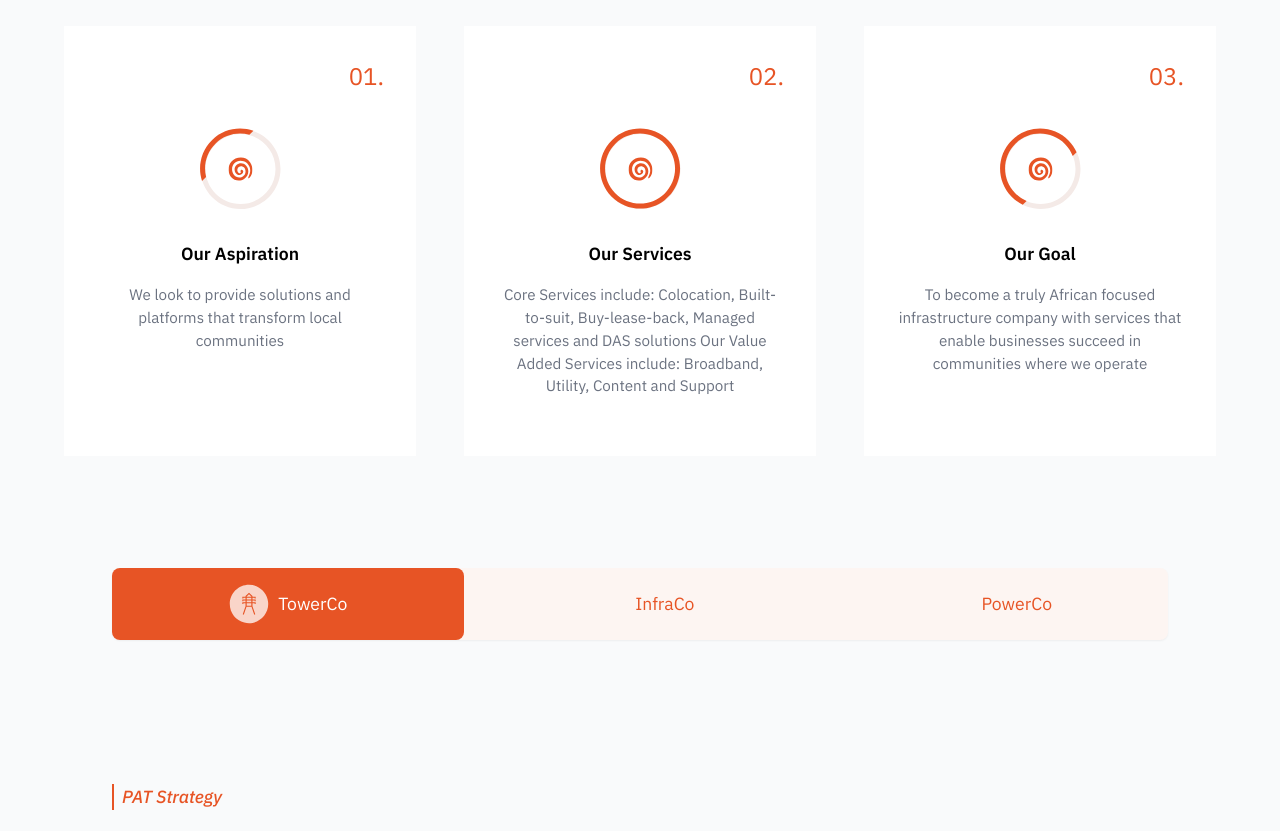
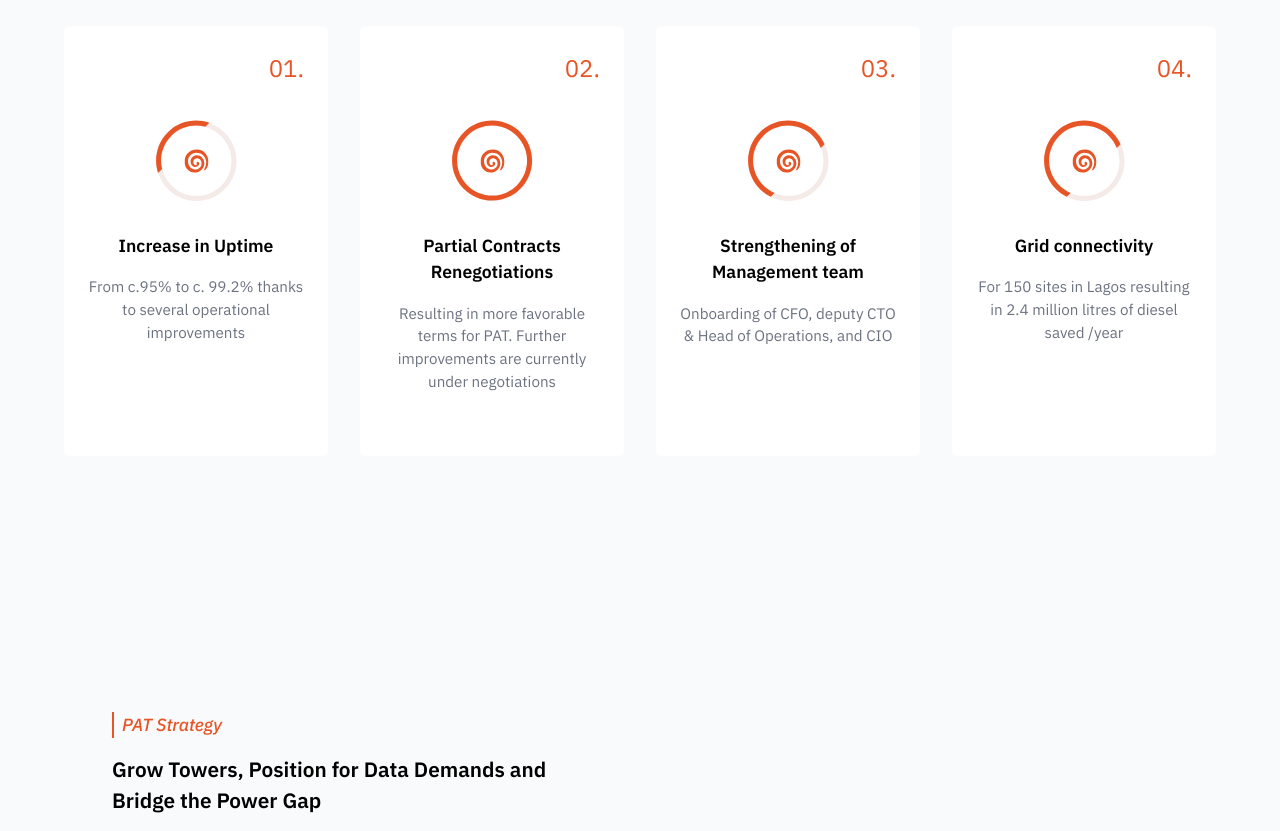
Before and after one commit to emmanuelokorie1/pan-africa, a React (Vite) app: page /our-focus in a window 1280 px wide. Shown: the part 602-1433 px from the top of the page. Built offline with nearby package versions, Linux system fonts and the light colour scheme.

Commit message:
update: october feedback done

```diff
--- a/src/Pages/About/matrix/OurFocus.tsx
+++ b/src/Pages/About/matrix/OurFocus.tsx
@@ -27,20 +27,26 @@ function OurFocus() {
     {
       img: focus1,
       num: "01.",
-      name: "Our Aspiration",
-      text: "We look to provide solutions and platforms that transform local communities",
+      name: "Increase in Uptime",
+      text: "From c.95% to c. 99.2% thanks to several operational improvements",
     },
     {
       img: focus2,
       num: "02.",
-      name: "Our Services",
-      text: "Core Services include: Colocation, Built-to-suit, Buy-lease-back, Managed services and DAS solutions Our Value Added Services include: Broadband, Utility, Content and Support",
+      name: "Partial Contracts Renegotiations",
+      text: "Resulting in more favorable terms for PAT. Further improvements are currently under negotiations",
     },
     {
       img: focus3,
       num: "03.",
-      name: "Our Goal",
-      text: "To become a truly African focused infrastructure company with services that enable businesses succeed in communities where we operate",
+      name: "Strengthening of Management team",
+      text: "Onboarding of CFO, deputy CTO & Head of Operations, and CIO",
+    },
+    {
+      img: focus3,
+      num: "04.",
+      name: "Grid connectivity",
+      text: "For 150 sites in Lagos resulting in 2.4 million litres of diesel saved /year",
     },
   ];
 
@@ -54,7 +60,8 @@ function OurFocus() {
     {
       name: "TowerCo",
       icon: towericon,
-      img: tower,
+      img: power,
+      // img: tower,
     },
     {
       name: "InfraCo",
@@ -87,10 +94,10 @@ function OurFocus() {
       </div>
 
       <div className=" s1100:px-[2rem] xl:px-[4rem] py-[2rem] md:py-[3rem]">
-        <div className="grid grid-cols-1 px-[2rem] sm:px-0 sm:grid-cols-2 s1100:grid-cols-3 containers gap-[1.5rem] md:gap-[3rem] rounded-sm h-auto s1100:h-[430px]">
+        <div className="grid grid-cols-1 px-[1rem] sm:px-0 sm:grid-cols-2 s1100:grid-cols-4 containers gap-[1rem] md:gap-[2rem] h-auto s1100:h-[430px]">
           {focus?.map((e, i) => {
             return (
-              <div key={i} className="bg-white p-[1rem] md:p-[2rem]">
+              <div key={i} className="bg-white rounded-md p-[1rem] md:p-[1.5rem]">
                 <div className="text-end text-textColor text-[1.5rem]">
                   {e?.num}
                 </div>
@@ -115,7 +122,7 @@ function OurFocus() {
       </div>
 
       <div className="my-[4rem] containers">
-        <div className="grid grid-cols-1 sm:grid-cols-3 bg-[#FDF5F2] shadow-sm rounded-lg">
+        {/* <div className="grid grid-cols-1 sm:grid-cols-3 bg-[#FDF5F2] shadow-sm rounded-lg">
           {tabs?.map((e, i) => {
             return (
               <div key={i}>
@@ -137,7 +144,7 @@ function OurFocus() {
               </div>
             );
           })}
-        </div>
+        </div> */}
 
         <div>
           {tabs?.map((e, i) => {
--- a/src/Pages/Home/Home.tsx
+++ b/src/Pages/Home/Home.tsx
@@ -81,8 +81,8 @@ function Home() {
         </div>
       </div>
 
-      <div className="grid s1000:grid-cols-4 sm:grid-cols-2 grid-cols-1 px-[1rem] s1000:px-0">
-        <div>
+      <div className="grid s1000:grid-cols-3 sm:grid-cols-2 grid-cols-1 px-[1rem] s1000:px-0">
+        {/* <div>
           <ZoomImage
             images={[{ url: zoom1 }, { url: zoom2 }]}
             text="Our extensive tower network ensures that our customers stay connected, no matter where they are. Trust Pan African Towers to provide reliable and consistent service, powered by one of the largest tower infrastructures in the industry."
@@ -90,7 +90,7 @@ function Home() {
             nums={"1000+"}
             icon={Icon1}
           />
-        </div>
+        </div> */}
         <div>
           <ZoomImage
             images={[{ url: zoom3 }, { url: zoom4 }]}
--- a/src/Pages/Reuseable/UI/Swipper.tsx
+++ b/src/Pages/Reuseable/UI/Swipper.tsx
@@ -10,7 +10,7 @@ import gallery2 from "../../../assets/homeSwipper/img2.png";
 import gallery3 from "../../../assets/homeSwipper/img3.png";
 import gallery4 from "../../../assets/homeSwipper/img4.png";
 import gallery5 from "../../../assets/homeSwipper/img5.png";
-import gallery6 from "../../../assets/homeSwipper/img6.png";
+// import gallery6 from "../../../assets/homeSwipper/img6.png";
 
 const MySwiperComponent = () => {
   return (
@@ -64,12 +64,12 @@ const MySwiperComponent = () => {
           <p className="slide-text">DAS Solution</p>
         </div>
       </SwiperSlide>
-      <SwiperSlide>
+      {/* <SwiperSlide>
         <div className="slide-content">
           <img src={gallery6} alt="Gallery 3" />
           <p className="slide-text">Wifi Deployement</p>
         </div>
-      </SwiperSlide>
+      </SwiperSlide> */}
     </Swiper>
   );
 };
```
